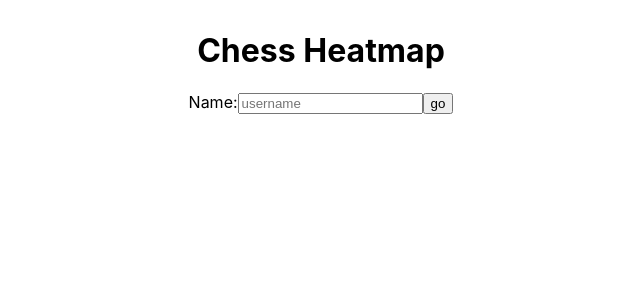
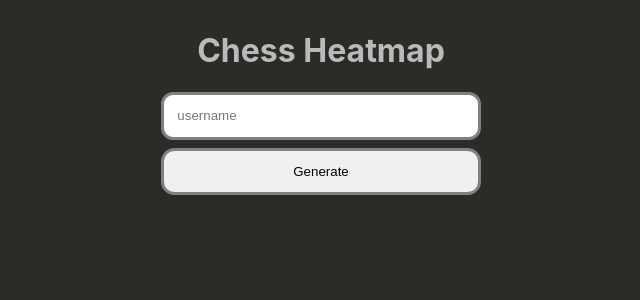
Before and after one commit to Anthony-Lau/chess-heatmap, a React (Create React App) app: page / in a window 1280 px wide. Shown: the top 300 px of the page, without its empty margins (329-969 px from the left). Built offline with nearby package versions, Linux system fonts and the light colour scheme.

Commit message:
fix: bug fixes on checks and promotions

```diff
--- a/package.json
+++ b/package.json
@@ -10,6 +10,7 @@
     "prop-types": "^15.7.2",
     "react": "^17.0.2",
     "react-dom": "^17.0.2",
+    "react-modal": "^3.12.1",
     "react-scripts": "4.0.3",
     "styled-components": "^5.2.3",
     "web-vitals": "^1.1.1"
--- a/src/App.jsx
+++ b/src/App.jsx
@@ -1,4 +1,4 @@
-import React, { useState } from 'react'
+import React, { useEffect, useState } from 'react'
 import styled from 'styled-components'
 import createGraph from './d3/HeatmapNode'
 import clearGraph from './d3/ClearGraph'
@@ -9,10 +9,12 @@ const Body = styled.div`
   width: 100%;
   padding: 10px;
   text-align: center;
+  color: #BABABA;
 `
 
 function App() {
   const [username, setUsername] = useState('')
+  const [error, setError] = useState(false)
   const [loading, setLoading] = useState(false)
 
   const transformData = (rawJson, player) => {
@@ -27,15 +29,26 @@ function App() {
       }
       const moveArray = game.moves.split(' ')
       for (let moveIndex = offSet; moveIndex < moveArray.length; moveIndex += 2) {
-        const lastChar = moveArray[moveIndex].slice(-1)
+        let lastChar = moveArray[moveIndex].slice(-1)
+        const promotion = moveArray[moveIndex].includes('=')
         let move = ''
+
+        if (lastChar === '+' || lastChar === '#') {
+          move = moveArray[moveIndex].slice(0, -1)
+          lastChar = move.slice(-1)
+        } else {
+          move = moveArray[moveIndex]
+        }
         if (lastChar >= '0' && lastChar <= '9') {
-          move = moveArray[moveIndex].slice(-2)
-        } else {
-          move = moveArray[moveIndex].slice(0, -1)
+          move = move.slice(-2)
+        } else if (lastChar === 'O') { // castle or promotion
+          move = move.slice(0, 2)
+        } else if (promotion) {
+          move = move.slice(-4, -2)
         }
-        const kingSideCastle = move.includes('-') && moveArray[moveIndex].length === 3
-        const queenSideCastle = move.includes('-') && moveArray[moveIndex].length === 5
+
+        const kingSideCastle = move.includes('-') && moveArray[moveIndex].length <= 4
+        const queenSideCastle = move.includes('-') && moveArray[moveIndex].length <= 6
         if (whitePlayer) {
           if (kingSideCastle) {
             whiteCoordHash.g1 = (whiteCoordHash.g1 + 1) || 1
@@ -76,6 +89,10 @@ function App() {
   }
 
   const handleSubmit = async () => {
+    if (username === '') {
+      setError(true)
+    } else {
+      setError(false)
       setLoading(true)
       const rawData = await fetch(`https://lichess.org/api/games/user/${username}?max=100`,
         {
@@ -90,6 +107,11 @@ function App() {
       createGraph(data[1], 'Frequency Of Black Pieces')
       setLoading(false)
     }
+  }
+
+  useEffect(() => {
+    document.body.style = 'background: #2D2B28'
+  })
 
   return (
     <Body>
@@ -103,6 +125,12 @@ function App() {
         </h2>
       )
         : <span />}
+      {error ? (
+        <h3>
+          Username Is Required
+        </h3>
+      )
+        : <span />}
       <div id="area" height={900} width={450} />
     </Body>
   )
--- a/src/components/Form.jsx
+++ b/src/components/Form.jsx
@@ -1,5 +1,37 @@
 import React from 'react'
 import PropTypes from 'prop-types'
+import styled from 'styled-components'
+
+const FormContainer = styled.div`
+  display: grid;
+  grid-template-columns: 1fr;
+  width: 20em;
+  margin: auto;
+  grid-gap: .5em;
+  margin-bottom: 1em;
+`
+
+const Input = styled.input`
+  padding: 1em;
+  border: solid;
+  border-color: grey;
+  border-radius: .9em;
+  width: 100%;
+  -webkit-box-sizing: border-box; /* Safari/Chrome, other WebKit */
+  -moz-box-sizing: border-box;    /* Firefox, other Gecko */
+  box-sizing: border-box;
+`
+const Label = styled.label`
+
+`
+
+const Button = styled.button`
+  border-radius: 1em;
+  border: solid;
+  border-color: grey;
+  padding: 1em;
+  background-color: rgb(240,240,240);
+`
 
 function Form(props) {
   const { handleSubmit, username, setUsername } = props
@@ -9,10 +41,9 @@ function Form(props) {
     }
   }
   return (
-    <div>
-      <label htmlFor="username">
-        Name:
-        <input
+    <FormContainer>
+      <Label htmlFor="username">
+        <Input
           id="username"
           type="text"
           name="name"
@@ -21,9 +52,9 @@ function Form(props) {
           placeholder="username"
           onKeyDown={handleKeyDown}
         />
-      </label>
-      <button type="button" onClick={() => handleSubmit()}>go</button>
-    </div>
+      </Label>
+      <Button type="button" onClick={() => handleSubmit()}>Generate</Button>
+    </FormContainer>
   )
 }
 
--- a/src/d3/HeatmapNode.jsx
+++ b/src/d3/HeatmapNode.jsx
@@ -55,6 +55,7 @@ export default function createGraph(data, title) {
     .style('display', 'inline-block')
     .style('position', 'absolute')
     .style('padding', '5px')
+    .style('color', 'black')
 
   // Three function that change the tooltip when user hover / move / leave a cell
   function mouseover() {
@@ -97,6 +98,8 @@ export default function createGraph(data, title) {
     .attr('x', 400 / 2)
     .attr('y', -10)
     .style('text-anchor', 'middle')
+    .style('color', 'inherit')
+    .style('fill', 'currentColor')
     .text(title)
 
   // create svg element
@@ -128,4 +131,6 @@ export default function createGraph(data, title) {
     .attr('fill', 'black')
     .style('text-anchor', 'middle')
     .attr('font-size', 10)
+    .style('color', 'inherit')
+    .style('fill', 'currentColor')
 }
```
Also changed, not shown: 1 other file (tests, documents, lock files or other folders). Lines whose indentation alone changed are shown as unchanged.
